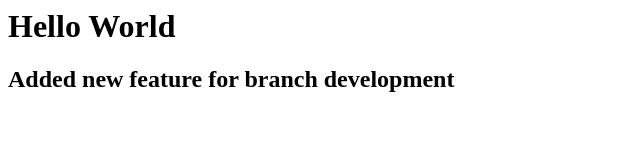
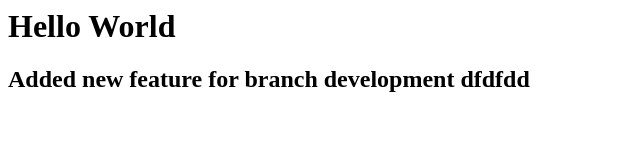
Before and after one commit to swaindipak55/DpkRepo, a plain HTML site: page index.html in a window 1280 px wide. Shown: the whole page, without its empty margins (0-640 px from the left). Drawn offline with Linux system fonts and the light colour scheme.

Commit message:
Update index.html

```diff
--- a/index.html
+++ b/index.html
@@ -1,6 +1,6 @@
 <html>
 	<body>
 		<h1>Hello World</h1>
-		<h2>Added new feature for branch development</h2>
+		<h2>Added new feature for branch development dfdfdd </h2>
 	</body>
 </html>
```
